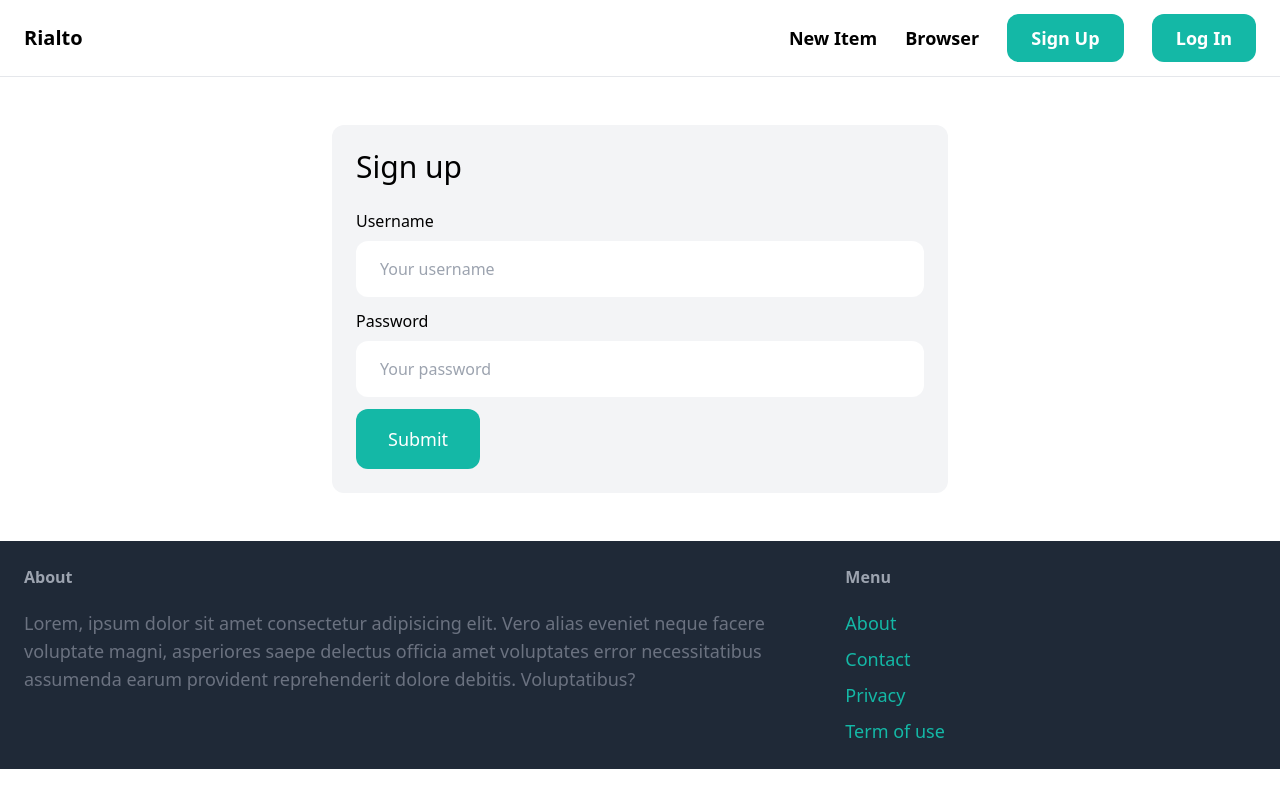
After one commit to 00AR/rialto, a Django app: page /login/ in a window 1280 px wide. The commit adds this page. Run offline with Django 5.2, Linux system fonts and the light colour scheme; some libraries are stand-ins or nearby versions.

Commit message:
setup login form and template

```diff
--- a/core/forms.py
+++ b/core/forms.py
@@ -1,6 +1,17 @@
 from django import forms
-from django.contrib.auth.forms import UserCreationForm
+from django.contrib.auth.forms import UserCreationForm, AuthenticationForm
 from django.contrib.auth.models import User
+
+
+class LoginForm(AuthenticationForm):
+    username = forms.CharField(widget=forms.TextInput(attrs={
+        'placeholder': 'Your username',
+        'class': 'w-full py-4 px-6 rounded-xl',
+    }))
+    password = forms.CharField(widget=forms.PasswordInput(attrs={
+        'placeholder': 'Your password',
+        'class': 'w-full py-4 px-6 rounded-xl',
+    }))
 
 class SignupForm(UserCreationForm):
     class Meta:
--- a/core/templates/core/base.html
+++ b/core/templates/core/base.html
@@ -13,8 +13,13 @@
             <a href="#" class="text-lg font-semibold hover:text-gray-500">New Item</a>
             <a href="#" class="text-lg font-semibold hover:text-gray-500">Browser</a>
 
-            <a href="{% url 'core:signup' %}" class="px-6 py-3 text-lg font-semibold bg-teal-500 text-white rounded-xl hover:bg-teal-700">Sign Up</a>
-            <a href="#" class="px-6 py-3 text-lg font-semibold bg-teal-500 text-white rounded-xl hover:bg-teal-700">Log In</a>
+            {% if request.user.is_authenticated %}
+            <a href="#" class="px-6 py-3 text-lg font-semibold bg-teal-500 text-white rounded-xl hover:bg-teal-700">Inbox</a>
+            <a href="#" class="px-6 py-3 text-lg font-semibold bg-teal-500 text-white rounded-xl hover:bg-teal-700">Dashboard</a>
+            {% else %}
+                <a href="{% url 'core:signup' %}" class="px-6 py-3 text-lg font-semibold bg-teal-500 text-white rounded-xl hover:bg-teal-700">Sign Up</a>
+                <a href="{% url 'core:login' %}" class="px-6 py-3 text-lg font-semibold bg-teal-500 text-white rounded-xl hover:bg-teal-700">Log In</a>
+            {% endif %}
         </div>
     </nav>
     <div class="px-6 py-6">
--- /dev/null
+++ b/core/templates/core/login.html
@@ -0,0 +1,33 @@
+{% extends 'core/base.html' %}
+
+{% block title %}Log In{% endblock %}
+
+{% block content %}
+<div class="w-1/2 my-6 mx-auto p-6 bg-gray-100 rounded-xl">
+    <h1 class="mb-6 text-3xl">Sign up</h1>
+    <form action="." method="post">
+        {% csrf_token %}
+
+        <div class="mb-3">
+            <label class="inline-block mb-2">Username</label><br>
+            {{ form.username }}
+        </div>
+        <div class="mb-3">
+            <label class="inline-block mb-2">Password</label><br>
+            {{ form.password }}
+        </div>
+
+        {% if form.errors or form.non_field_errors %}
+            <div class="mb-3 p-6 bg-red-100 rounded-xl">
+                {% for field in form %}
+                    {{ field.errors }}
+                {% endfor %}
+
+                {{ form.non_field_errors }}
+            </div>
+        {% endif %}
+
+        <button class="py-4 px-8 text-lg bg-teal-500 hover:bg-teal-700 rounded-xl text-white">Submit</button>
+    </form>
+</div>
+{% endblock %}
--- a/core/urls.py
+++ b/core/urls.py
@@ -1,10 +1,13 @@
+from django.contrib.auth import views as auth_views
 from django.urls import path
 
 from . import views
+from .forms import LoginForm
 
 app_name = 'core'
 urlpatterns = [
     path('', views.index, name='index'),
     path('contact/', views.contact, name='contact'),
     path('signup/', views.signup, name='signup'),
+    path('login/', auth_views.LoginView.as_view(template_name='core/login.html', authentication_form=LoginForm), name='login'),
 ]
--- a/rialto/settings.py
+++ b/rialto/settings.py
@@ -26,6 +26,11 @@ SECRET_KEY = 'django-insecure-@_j!h8%n&lg%!0ztu%6fnz%!ie-c!4vg$ygm1v7ppx-^1nh%+5
 DEBUG = True
 
 ALLOWED_HOSTS = []
+
+# Login redirects
+LOGIN_URL = '/login/'
+LOGIN_REDIRECT_URL = '/'
+LOGOUT_REDIRECT_URL = '/'
 
 
 # Application definition
```
